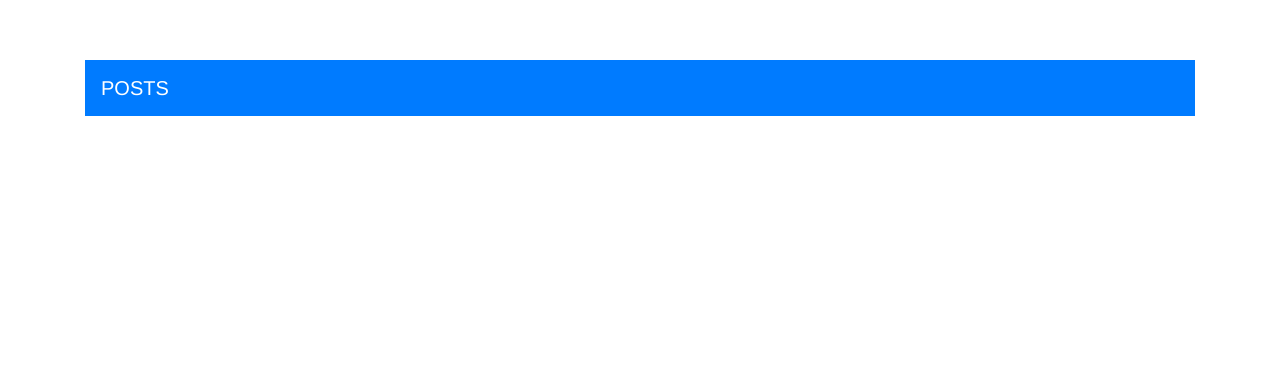
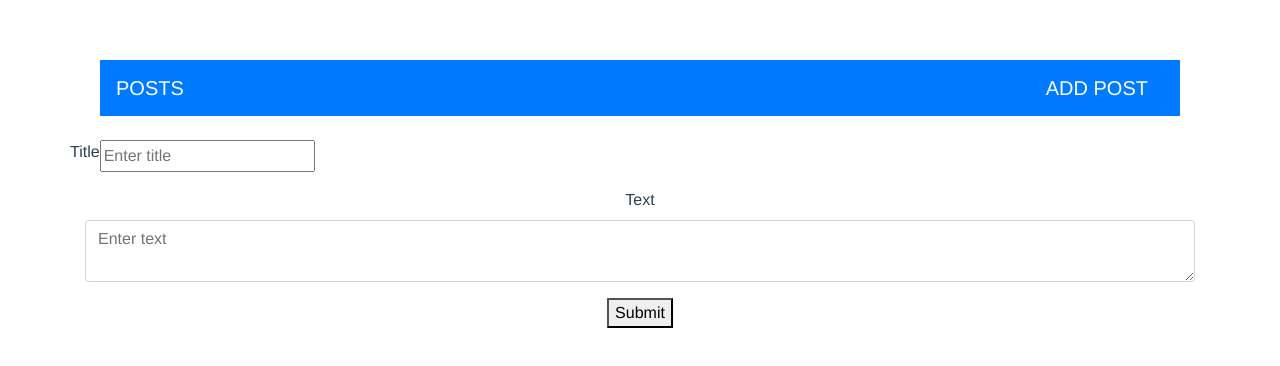
Before and after one commit to milenacuk/blog-app, a Vue app: page /add in a window 1280 px wide. Shown: the top 366 px of the page. Built offline with nearby package versions, Linux system fonts and the light colour scheme.

Commit message:
Zadatak 4

```diff
--- a/src/App.vue
+++ b/src/App.vue
@@ -1,6 +1,5 @@
 <template>
-  <div id="app">
-
+  <div id="app" class="container">
     <NavBar/>
     <router-view></router-view>
   </div>
--- /dev/null
+++ b/src/components/AddPost.vue
@@ -0,0 +1,38 @@
+<template>
+    <div>
+        <br>
+        <form @submit.prevent="addPost">
+            <div class="form-group row" >
+                <label>Title </label>
+                    <input type='text' v-model="newPost.title" placeholder="Enter title"><br>
+            </div>
+    <div class="form-group">
+        <label>Text </label>
+        <textarea class ="form-control" v-model="newPost.text" placeholder="Enter text"></textarea>
+    </div>
+
+    <button type="submit" >Submit</button>
+    </form>
+    </div>
+</template>
+
+<script>
+import { posts } from '../services/Posts.js'
+
+export default {
+    data(){
+        return{
+            newPost: {}
+        }
+    },
+    methods: {
+        addPost(){
+            posts.add(this.newPost)
+                .then(() => {
+                    this.newPost ={};
+                    this.$router.push('/posts');
+                })
+        }
+    }
+}
+</script>
--- a/src/components/NavBar.vue
+++ b/src/components/NavBar.vue
@@ -2,7 +2,11 @@
     <div class="container">
         <nav class="navbar navbar-dark bg-primary">
             <router-link class="navbar-brand" to="/posts">POSTS</router-link>
+             <router-link class="navbar-brand" to="/add">ADD POST</router-link>
         </nav>
+        <!-- <nav class="navbar navbar-dark bg-primary">
+            <router-link class="navbar-brand" to="/add">ADD POST</router-link>
+        </nav> -->
     </div>
 </template>
 
--- a/src/main.js
+++ b/src/main.js
@@ -3,6 +3,7 @@ import App from './App.vue'
 import VueRouter from 'vue-router'
 import AppPost from './components/AppPost.vue'
 import SinglePost from './components/SinglePost.vue'
+import AddPost from './components/AddPost.vue'
 
 Vue.config.productionTip = false
 Vue.use(VueRouter)
@@ -10,7 +11,8 @@ Vue.use(VueRouter)
 const routes = [
   { path: '/', redirect: '/posts' },
   { path: '/posts', component: AppPost},
-  { path: '/posts/:id', component: SinglePost}
+  { path: '/posts/:id', component: SinglePost},
+  { path: '/add', component: AddPost}
 ];
 
 const router = new VueRouter({
--- a/src/services/Posts.js
+++ b/src/services/Posts.js
@@ -10,5 +10,8 @@ export default class Posts{
     get(id){
         return axios.get(`posts/${id}`);
     }
+    add(newPost){
+        return axios.post('posts', newPost);
+    }
 }
 export const posts = new Posts();
```
